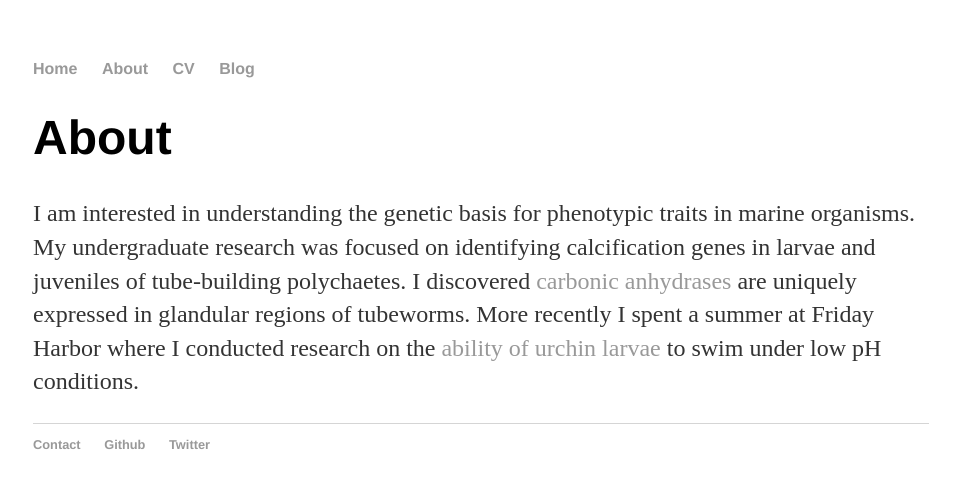
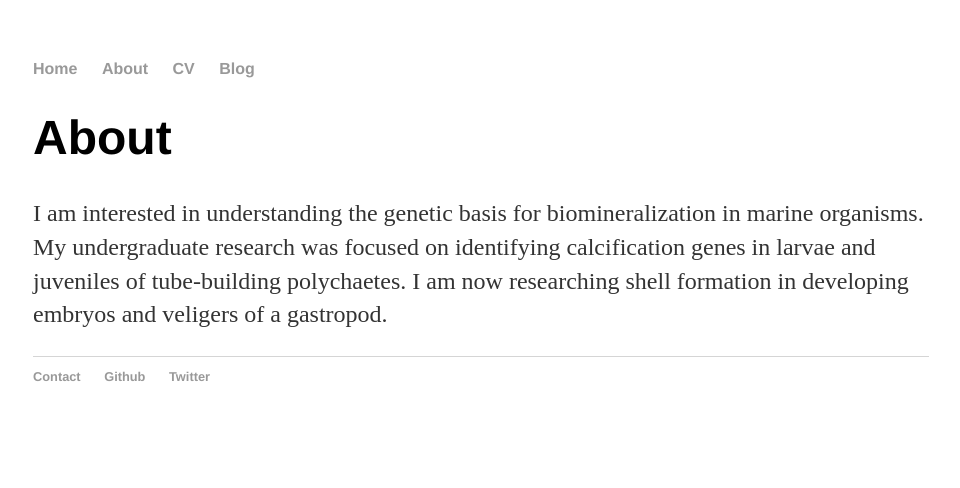
Before and after one commit to gbatzel/gbatzel, a Jekyll site: the page built from about/index.html, in a window 1280 px wide. Shown: the top 488 px of the page, without its empty margins (159-1119 px from the left). Built offline with Jekyll 4.4.1, drawn with Linux system fonts in a browser that asks for light colours.

Commit message:
Update index.html

```diff
--- a/about/index.html
+++ b/about/index.html
@@ -5,5 +5,6 @@
 
 		<div class="about">
 			<h1>About</h1>
-			<p>I am interested in understanding the genetic basis for phenotypic traits in marine organisms. My undergraduate research was focused on identifying calcification genes in larvae and juveniles of tube-building polychaetes. I discovered <a href="https://gbatzel.github.io/2016/10/27/Carbonic-anhydrases-in-tubeworms.html">carbonic anhydrases</a> are uniquely expressed in glandular regions of tubeworms.  More recently I spent a summer at Friday Harbor where I conducted research on the <a href="https://gbatzel.github.io/2016/11/13/Can-larvae-sense-differences-in-pH.html">ability of urchin larvae</a> to swim under low pH conditions.</p>
+			<p>I am interested in understanding the genetic basis for biomineralization in marine organisms. My undergraduate research was focused on identifying calcification genes in larvae and juveniles of tube-building polychaetes. I am now researching shell formation in developing embryos and veligers of a gastropod.
+</p>
 		</div>
```
